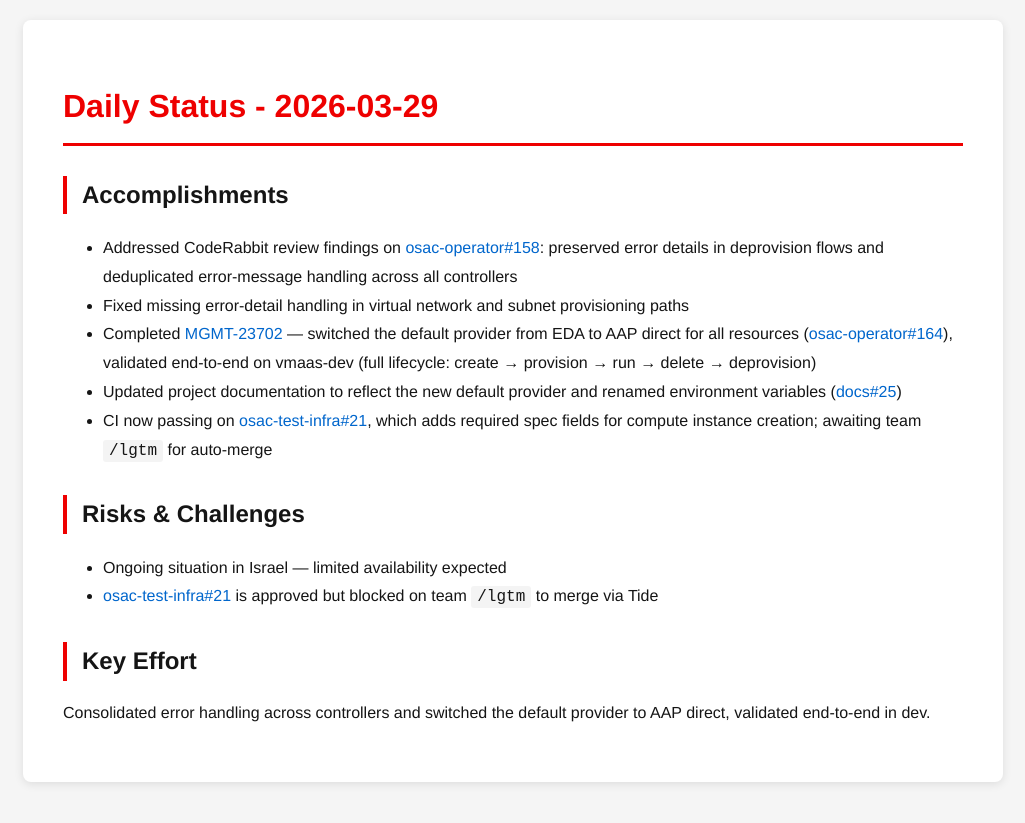
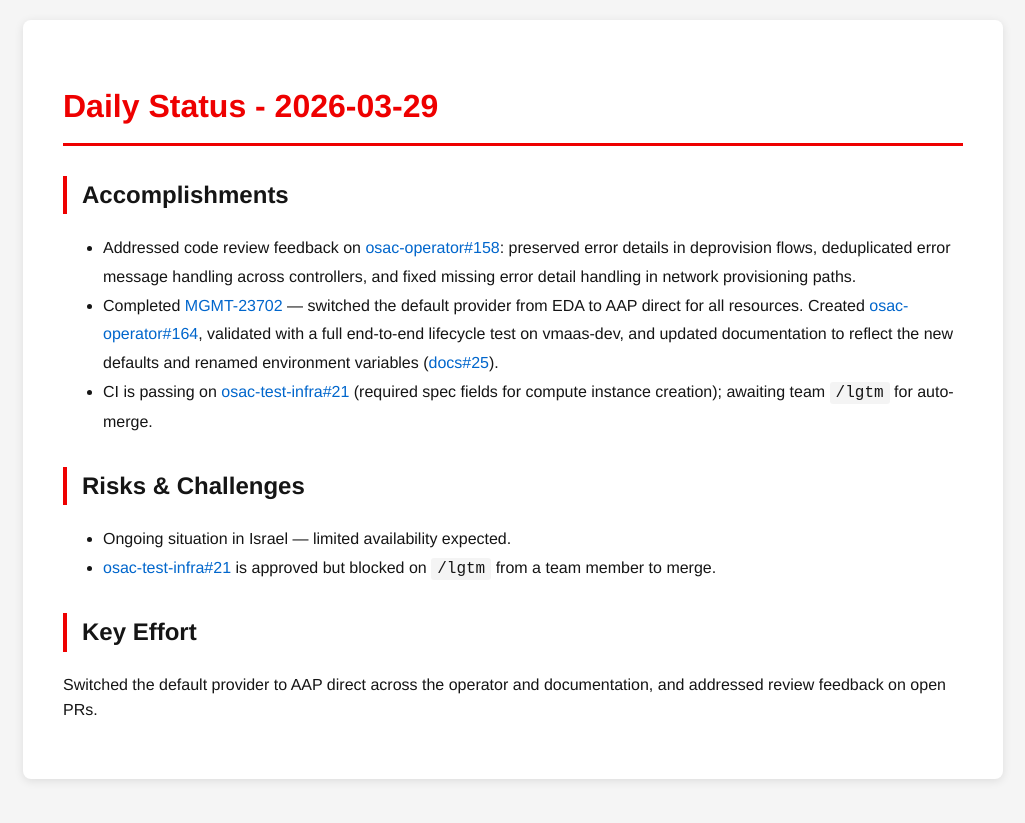
Before and after one commit to tzvatot/daily-status, a Jekyll site: the page built from 2026-03-29.md, in a window 1280 px wide. Shown: the top 823 px of the page, without its empty margins (127-1152 px from the left). Built offline with Jekyll 4.4.1, drawn with Linux system fonts in a browser that asks for light colours.

Commit message:
Daily status update - 2026-03-29

```diff
--- a/2026-03-29.md
+++ b/2026-03-29.md
@@ -7,15 +7,13 @@
 # Daily Status - 2026-03-29
 
 ## Accomplishments
-- Addressed CodeRabbit review findings on [osac-operator#158](https://github.com/osac-project/osac-operator/pull/158): preserved error details in deprovision flows and deduplicated error-message handling across all controllers
-- Fixed missing error-detail handling in virtual network and subnet provisioning paths
-- Completed [MGMT-23702](https://issues.redhat.com/browse/MGMT-23702) — switched the default provider from EDA to AAP direct for all resources ([osac-operator#164](https://github.com/osac-project/osac-operator/pull/164)), validated end-to-end on vmaas-dev (full lifecycle: create → provision → run → delete → deprovision)
-- Updated project documentation to reflect the new default provider and renamed environment variables ([docs#25](https://github.com/osac-project/docs/pull/25))
-- CI now passing on [osac-test-infra#21](https://github.com/osac-project/osac-test-infra/pull/21), which adds required spec fields for compute instance creation; awaiting team `/lgtm` for auto-merge
+- Addressed code review feedback on [osac-operator#158](https://github.com/osac-project/osac-operator/pull/158): preserved error details in deprovision flows, deduplicated error message handling across controllers, and fixed missing error detail handling in network provisioning paths.
+- Completed [MGMT-23702](https://issues.redhat.com/browse/MGMT-23702) — switched the default provider from EDA to AAP direct for all resources. Created [osac-operator#164](https://github.com/osac-project/osac-operator/pull/164), validated with a full end-to-end lifecycle test on vmaas-dev, and updated documentation to reflect the new defaults and renamed environment variables ([docs#25](https://github.com/osac-project/docs/pull/25)).
+- CI is passing on [osac-test-infra#21](https://github.com/osac-project/osac-test-infra/pull/21) (required spec fields for compute instance creation); awaiting team `/lgtm` for auto-merge.
 
 ## Risks & Challenges
-- Ongoing situation in Israel — limited availability expected
-- [osac-test-infra#21](https://github.com/osac-project/osac-test-infra/pull/21) is approved but blocked on team `/lgtm` to merge via Tide
+- Ongoing situation in Israel — limited availability expected.
+- [osac-test-infra#21](https://github.com/osac-project/osac-test-infra/pull/21) is approved but blocked on `/lgtm` from a team member to merge.
 
 ## Key Effort
-Consolidated error handling across controllers and switched the default provider to AAP direct, validated end-to-end in dev.
+Switched the default provider to AAP direct across the operator and documentation, and addressed review feedback on open PRs.
```
